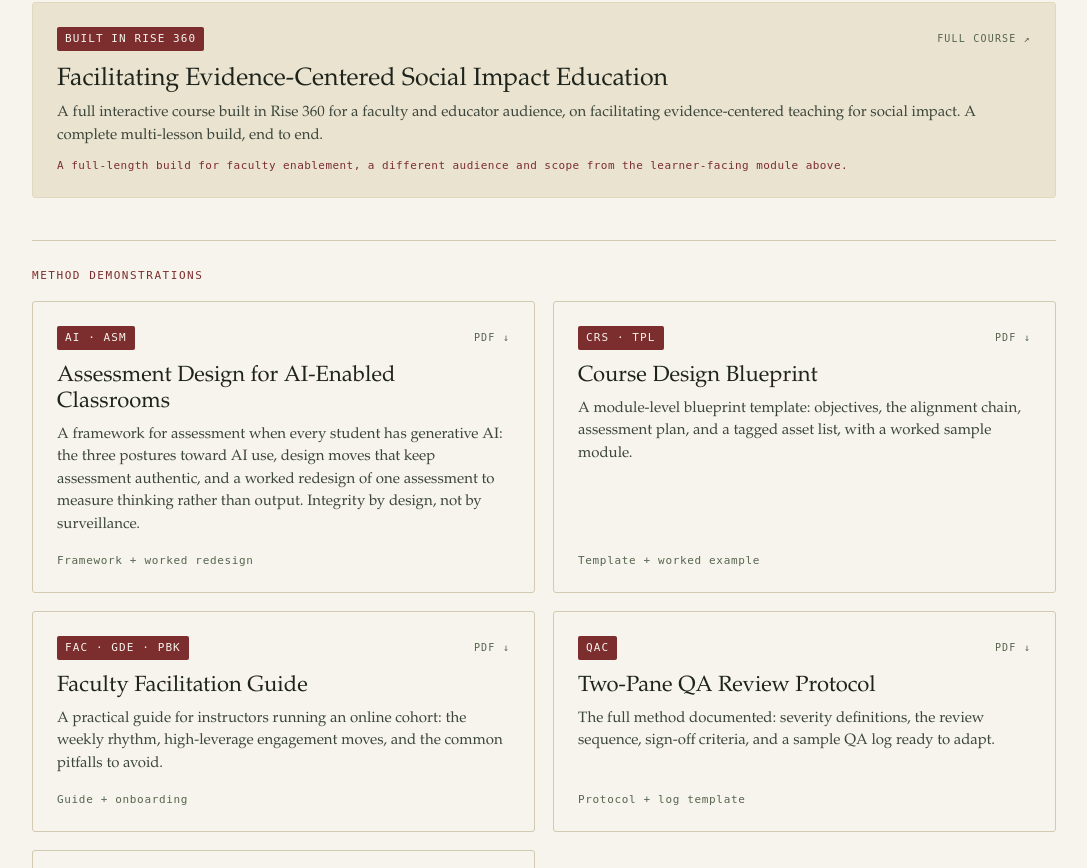
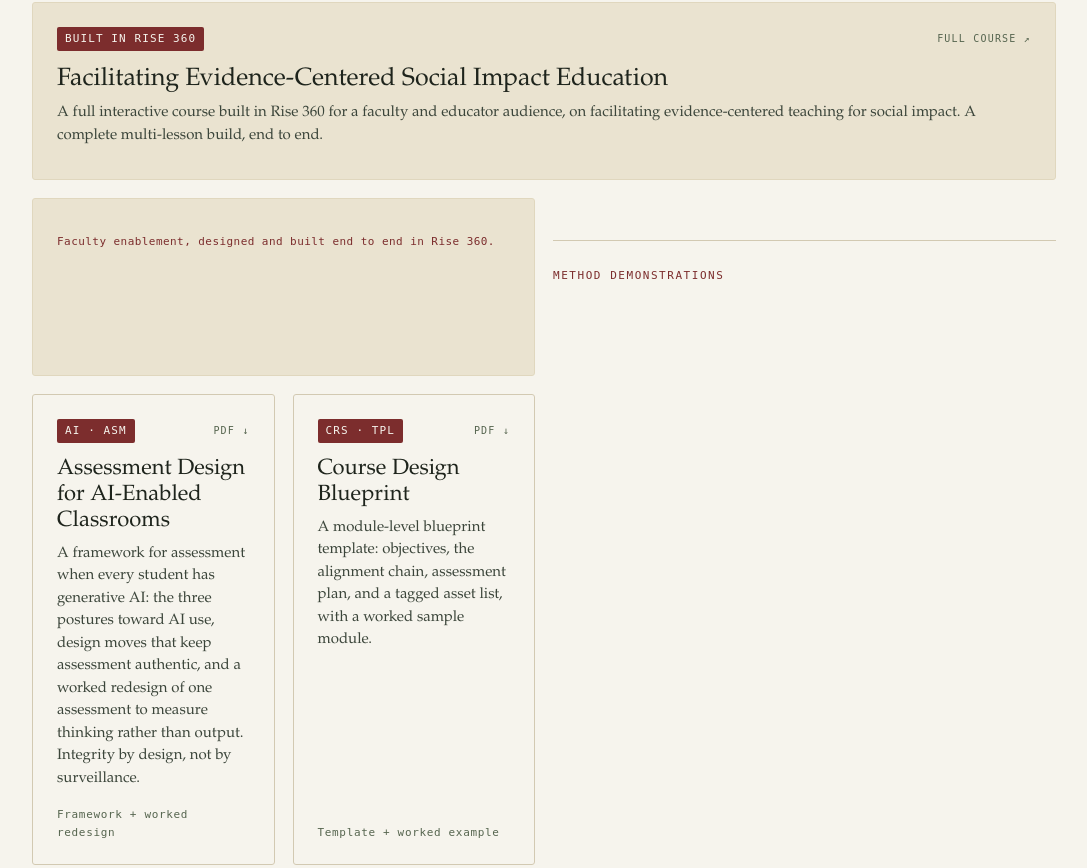
Before and after one commit to jazzmenwatson/ePortfolio, a plain HTML site: page index.html in a window 1280 px wide. Shown: the part 5288-6156 px from the top of the page, without its empty margins (96-1183 px from the left). Drawn offline with Linux system fonts and the light colour scheme.

Commit message:
Update index.html

```diff
--- a/index.html
+++ b/index.html
@@ -503,7 +503,7 @@
         <div class="a-top"><span class="a-code real">BUILT IN RISE 360</span><span class="a-fmt">Full course ↗</span></div>
         <h4>Facilitating Evidence-Centered Social Impact Education</h4>
         <p>A full interactive course built in Rise 360 for a faculty and educator audience, on facilitating evidence-centered teaching for social impact. A complete multi-lesson build, end to end.</p>
-        <div class="a-why">A full-length build for faculty enablement, a different audience and scope from the learner-facing module above.</div>
+        <div class="a-why"> <div class="a-why">Faculty enablement, designed and built end to end in Rise 360.</div>
       </a>
     </div>
 
```
